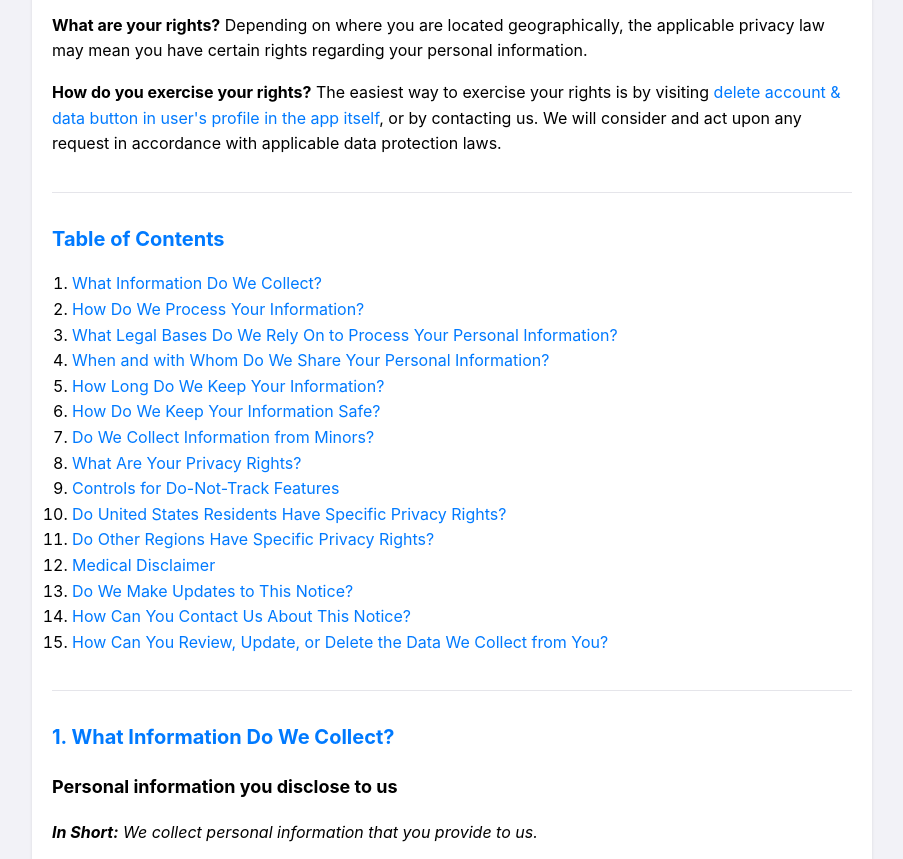
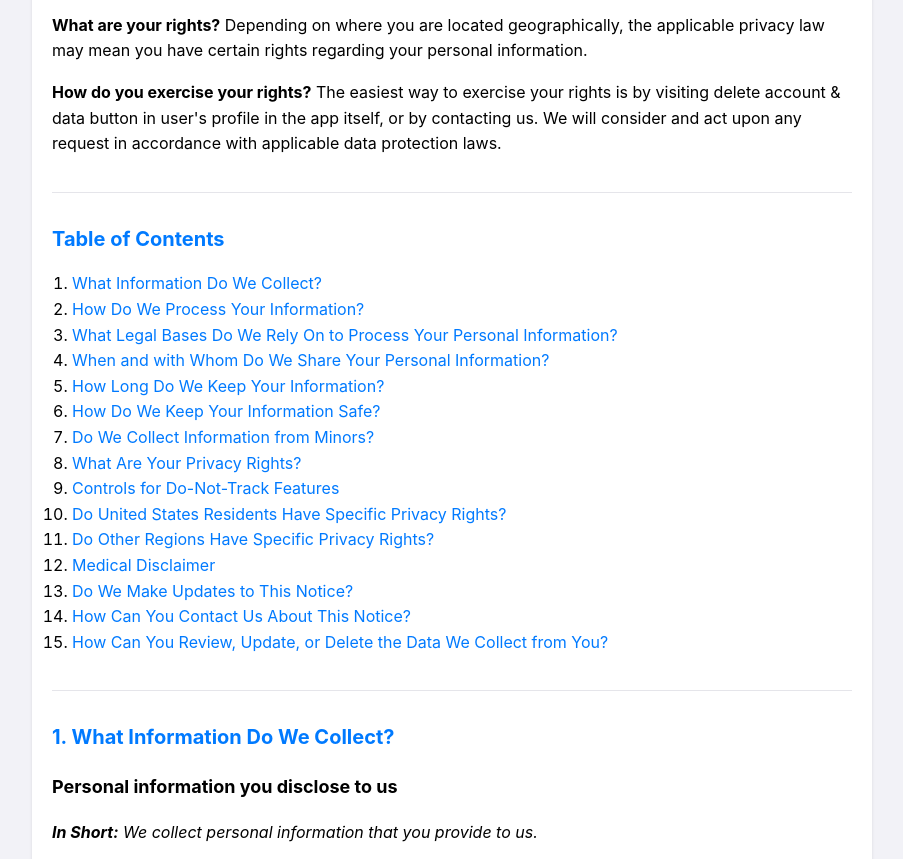
Before and after one commit to neelkamal1969/RefreshXApp, a plain HTML site: page pp/index.html in a window 1280 px wide. Shown: the part 1361-2220 px from the top of the page, without its empty margins (188-1091 px from the left). Drawn offline with Linux system fonts and the light colour scheme.

Commit message:
Update index.html

```diff
--- a/pp/index.html
+++ b/pp/index.html
@@ -182,7 +182,7 @@
 
             <p><strong>What are your rights?</strong> Depending on where you are located geographically, the applicable privacy law may mean you have certain rights regarding your personal information.</p>
 
-            <p><strong>How do you exercise your rights?</strong> The easiest way to exercise your rights is by visiting <a href="#">delete account &amp; data button in user's profile in the app itself</a>, or by contacting us. We will consider and act upon any request in accordance with applicable data protection laws.</p>
+            <p><strong>How do you exercise your rights?</strong> The easiest way to exercise your rights is by visiting delete account &amp; data button in user's profile in the app itself, or by contacting us. We will consider and act upon any request in accordance with applicable data protection laws.</p>
         </div>
 
         <div class="section">
```
